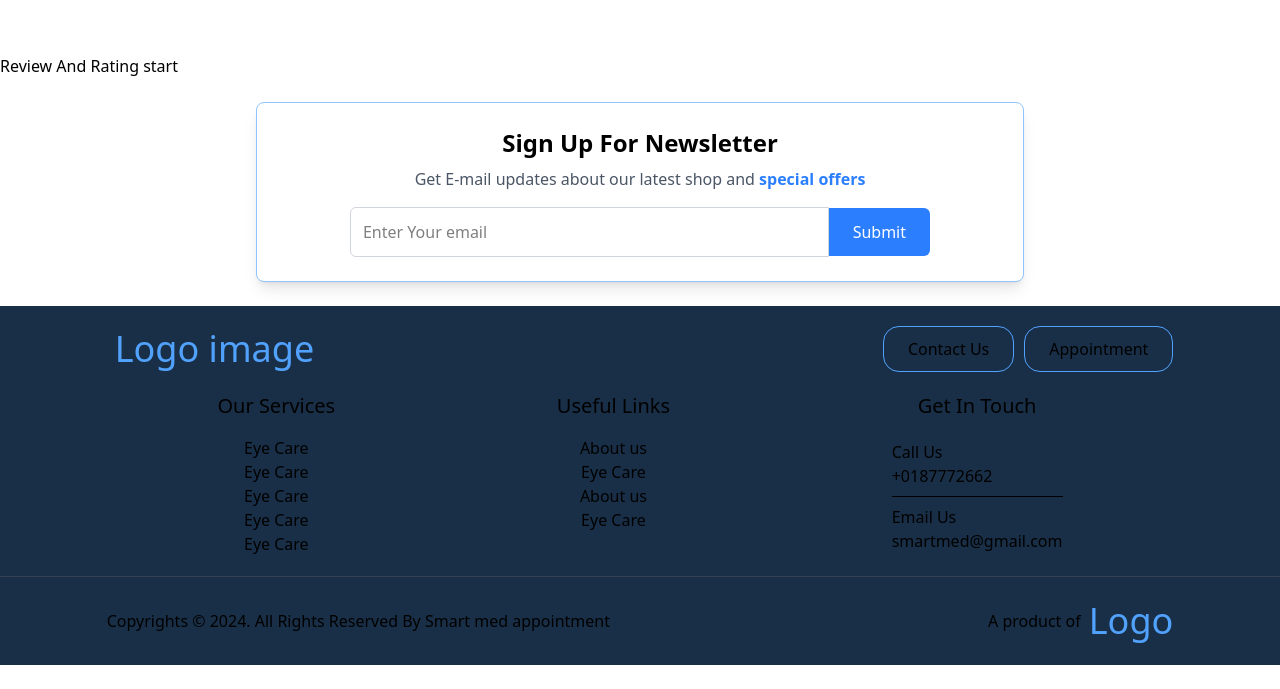
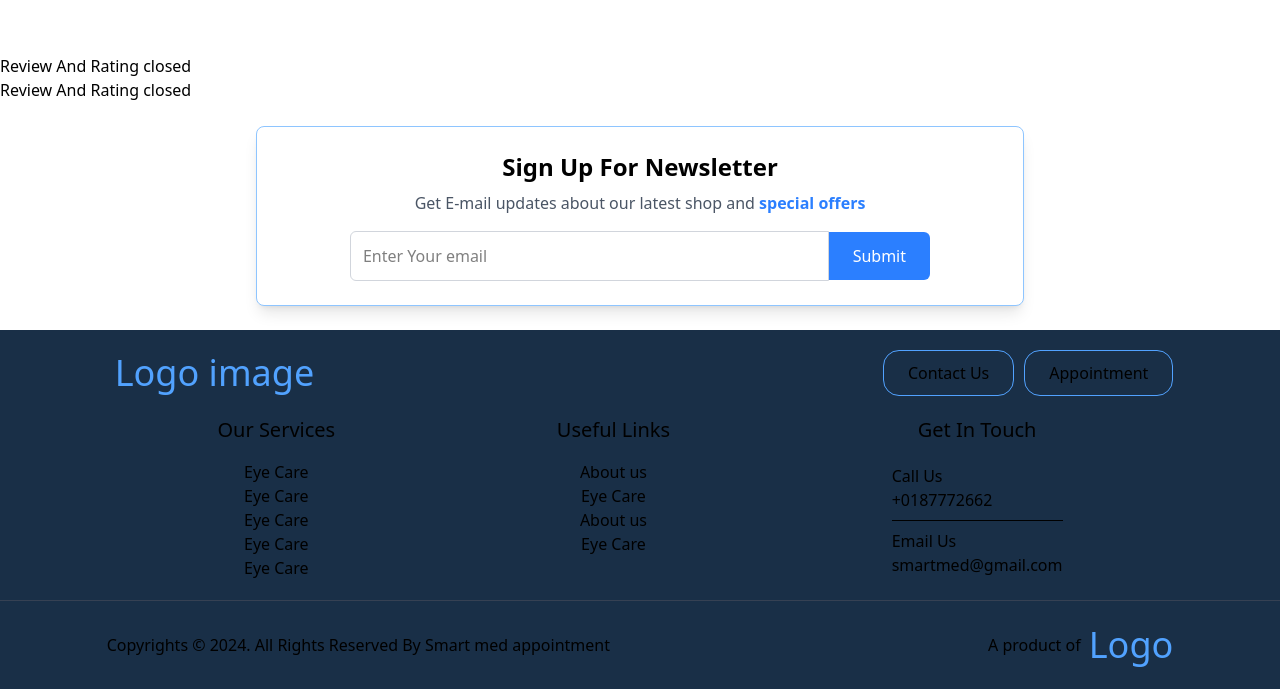
Before and after one commit to Minato0330/Next-healthcare-frontend, a Next.js app: page / in a window 1280 px wide. Shown: the part 1610-2299 px from the top of the page. Before the commit the page ends 2275 px from the top, so only its background shows below. Built offline with nearby package versions, Linux system fonts and the light colour scheme; no server answers.

Commit message:
added review

```diff
--- a/src/components/ReviewAndRating/ReviewAndRating.jsx
+++ b/src/components/ReviewAndRating/ReviewAndRating.jsx
@@ -3,7 +3,8 @@ import React from 'react';
 const ReviewAndRating = () => {
     return (
         <div>
-            Review And Rating start
+            Review And Rating closed
+            <h1>Review And Rating closed</h1>
         </div>
     );
 };
```
